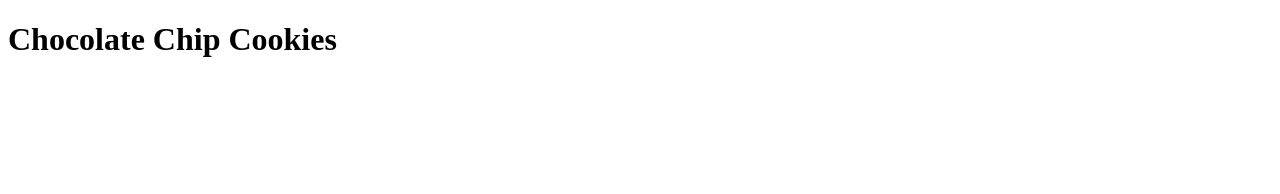
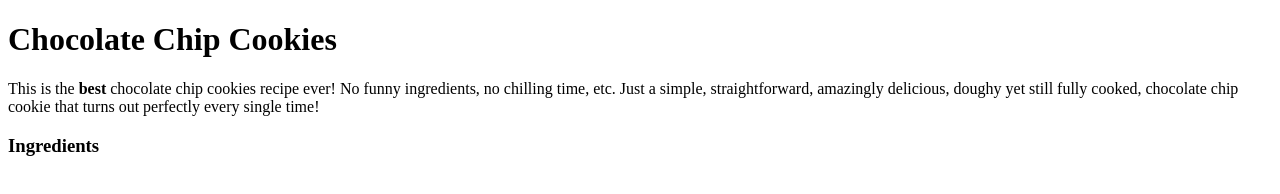
Before and after one commit to Scruggs-I/odin-recipes, a plain HTML site: page recipes/chocolate_chip_cookies.html in a window 1280 px wide. Drawn offline with Linux system fonts and the light colour scheme.

Commit message:
Add description and Ingredients header

```diff
--- a/recipes/chocolate_chip_cookies.html
+++ b/recipes/chocolate_chip_cookies.html
@@ -2,11 +2,18 @@
 <html lang="en">
     <head>
         <meta charset="UTF-8">
-        <meta http-equiv="X-UA-Compatible" co       ntent="IE=edge">
-        <meta name="viewport" content="width=       device-width, initial-scale=1.0">
+        <meta http-equiv="X-UA-Compatible" content="IE=edge">
+        <meta name="viewport" content="width=device-width, initial-scale=1.0">
         <title>Chocolate Chip Cookies</title>
     </head>
     <body>
         <h1>Chocolate Chip Cookies</h1>
+            <p>This is the <strong>best</strong> chocolate chip cookies recipe ever!
+                No funny ingredients, no chilling time,
+                etc. Just a simple, straightforward, amazingly delicious,
+                doughy yet still fully cooked, chocolate chip cookie that
+                turns out perfectly every single time!</p>
+
+        <h3>Ingredients</h3>
     </body>
 </html>
```
